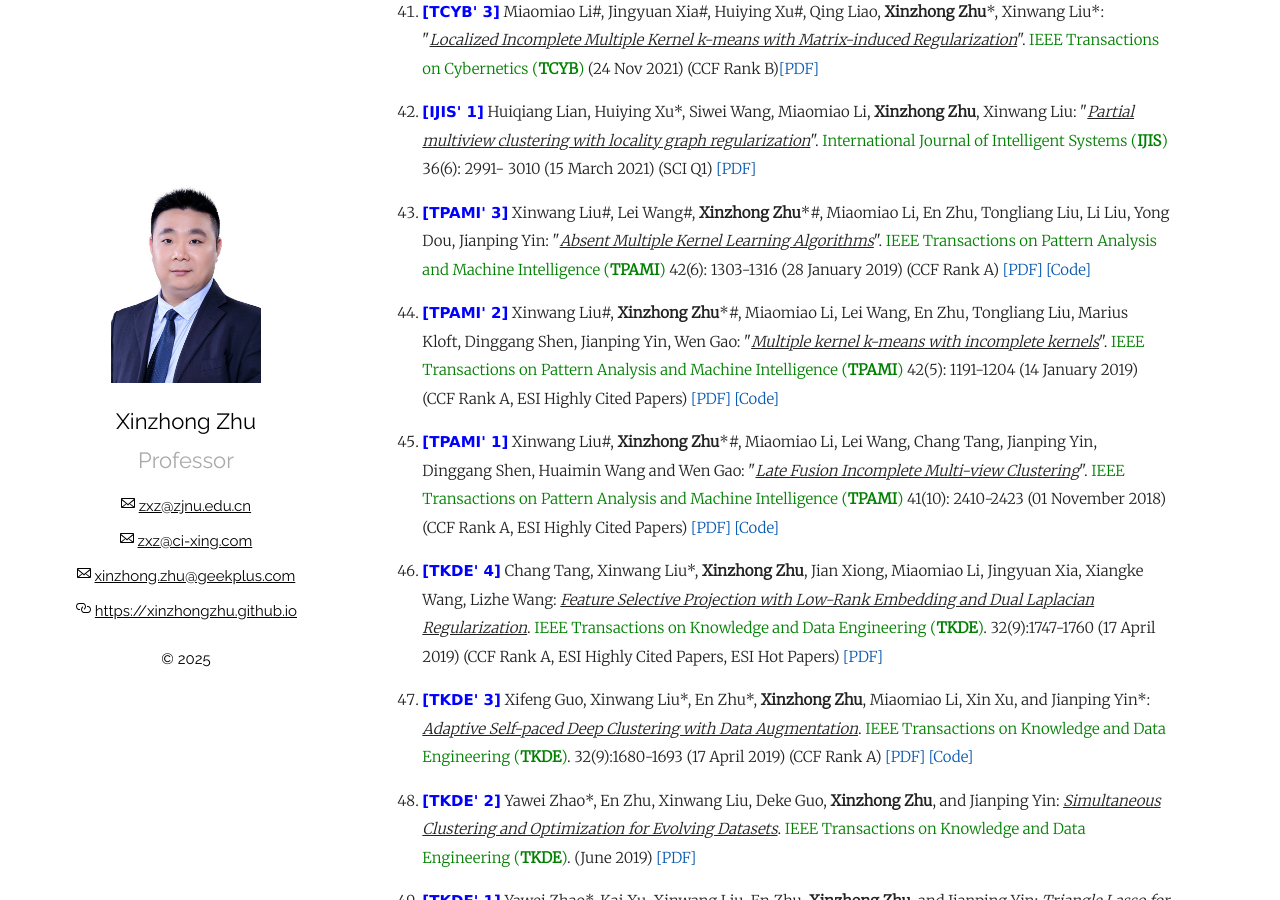
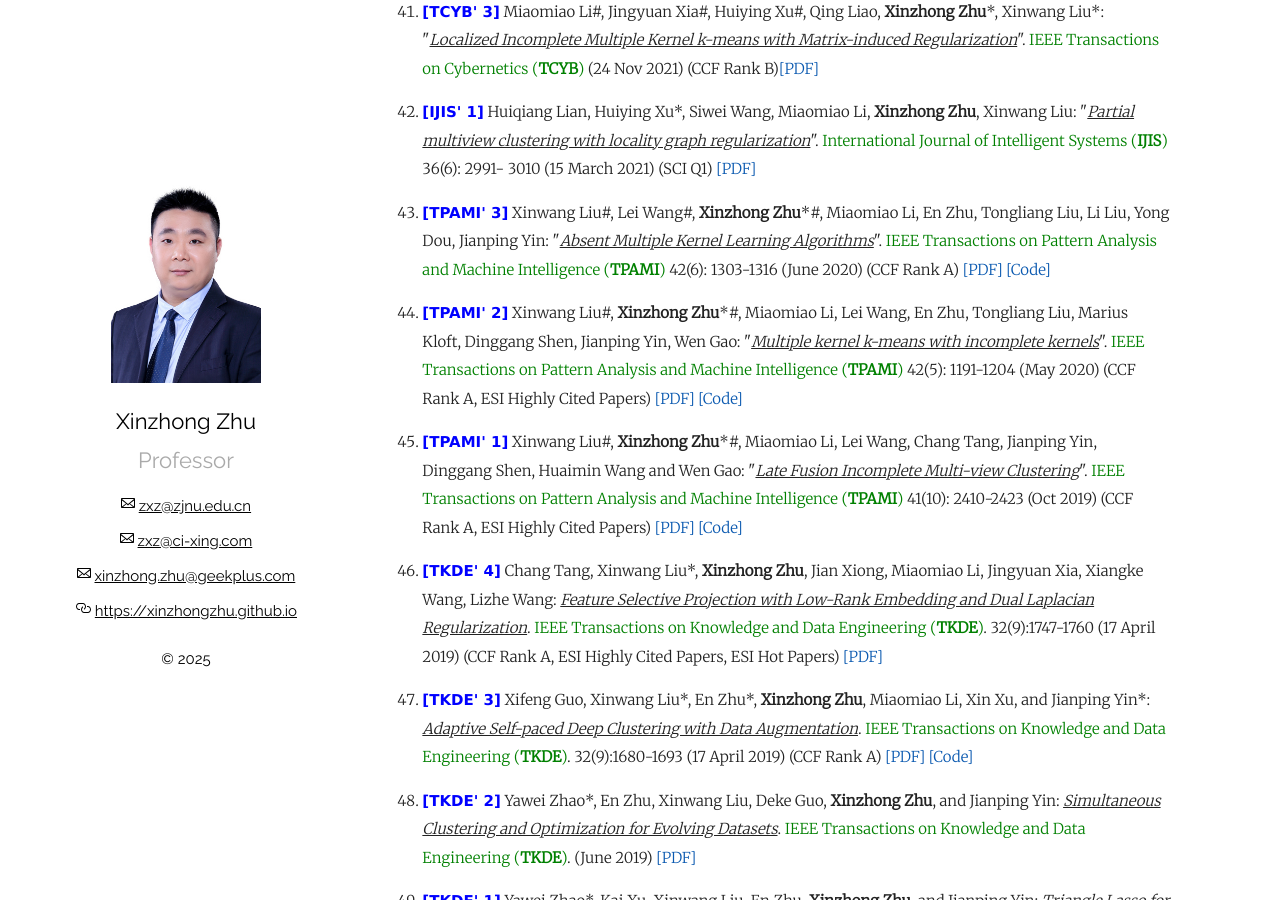
Before and after one commit to xinzhongzhu/xinzhongzhu.github.io, a Jekyll site: the page built from index.md, in a window 1280 px wide and 900 px high, scrolled down 4882 px. Built offline with Jekyll 4.4.1, drawn with Linux system fonts in a browser that asks for light colours.

Commit message:
Update index.md

```diff
--- a/index.md
+++ b/index.md
@@ -113,11 +113,11 @@ Please drop me a message by email: <u>zxz@zjnu.edu.cn</u> or <u>zxz@ci-xing.com<
 
 
 
-<p style="margin-top: 8px;"><li><font face="verdana" color="blue"><b>[TPAMI' 3]</b></font> Xinwang Liu#, Lei Wang#, <b>Xinzhong Zhu</b>*#, Miaomiao Li, En Zhu, Tongliang Liu, Li Liu, Yong Dou, Jianping Yin: "<i><u>Absent Multiple Kernel Learning Algorithms</u></i>". <font color="green">IEEE Transactions on Pattern Analysis and Machine Intelligence (<b>TPAMI</b>)</font> 42(6): 1303-1316 (28 January 2019) (CCF Rank A) <a href = "https://xinzhongzhu.github.io/document/Absent_Multiple_Kernel_Learning_Algorithms.pdf">[PDF]</a> <a href = "https://github.com/xinwangliu/Absent-Multiple-Kernel-Learning-Algorithms">[Code]</a></li></p>
+<p style="margin-top: 8px;"><li><font face="verdana" color="blue"><b>[TPAMI' 3]</b></font> Xinwang Liu#, Lei Wang#, <b>Xinzhong Zhu</b>*#, Miaomiao Li, En Zhu, Tongliang Liu, Li Liu, Yong Dou, Jianping Yin: "<i><u>Absent Multiple Kernel Learning Algorithms</u></i>". <font color="green">IEEE Transactions on Pattern Analysis and Machine Intelligence (<b>TPAMI</b>)</font> 42(6): 1303-1316 (June 2020) (CCF Rank A) <a href = "https://xinzhongzhu.github.io/document/Absent_Multiple_Kernel_Learning_Algorithms.pdf">[PDF]</a> <a href = "https://github.com/xinwangliu/Absent-Multiple-Kernel-Learning-Algorithms">[Code]</a></li></p>
 
-<p style="margin-top: 8px;"><li><font face="verdana" color="blue"><b>[TPAMI' 2]</b></font> Xinwang Liu#, <b>Xinzhong Zhu</b>*#, Miaomiao Li, Lei Wang, En Zhu, Tongliang Liu, Marius Kloft, Dinggang Shen, Jianping Yin, Wen Gao: "<i><u>Multiple kernel k-means with incomplete kernels</u></i>". <font color="green">IEEE Transactions on Pattern Analysis and Machine Intelligence (<b>TPAMI</b>)</font> 42(5): 1191-1204 (14 January 2019) (CCF Rank A, ESI Highly Cited Papers) <a href = "https://tongliang-liu.github.io/papers/TPAMI Multiple Kernel.pdf">[PDF]</a> <a href = "https://github.com/xinwangliu/absentkernel/tree/master">[Code]</a></li></p>
+<p style="margin-top: 8px;"><li><font face="verdana" color="blue"><b>[TPAMI' 2]</b></font> Xinwang Liu#, <b>Xinzhong Zhu</b>*#, Miaomiao Li, Lei Wang, En Zhu, Tongliang Liu, Marius Kloft, Dinggang Shen, Jianping Yin, Wen Gao: "<i><u>Multiple kernel k-means with incomplete kernels</u></i>". <font color="green">IEEE Transactions on Pattern Analysis and Machine Intelligence (<b>TPAMI</b>)</font> 42(5): 1191-1204 (May 2020) (CCF Rank A, ESI Highly Cited Papers) <a href = "https://tongliang-liu.github.io/papers/TPAMI Multiple Kernel.pdf">[PDF]</a> <a href = "https://github.com/xinwangliu/absentkernel/tree/master">[Code]</a></li></p>
 
-<p style="margin-top: 8px;"><li><font face="verdana" color="blue"><b>[TPAMI' 1]</b></font> Xinwang Liu#, <b>Xinzhong Zhu</b>*#, Miaomiao Li, Lei Wang, Chang Tang, Jianping Yin, Dinggang Shen, Huaimin Wang and Wen Gao: "<i><u>Late Fusion Incomplete Multi-view Clustering</u></i>". <font color="green">IEEE Transactions on Pattern Analysis and Machine Intelligence (<b>TPAMI</b>)</font> 41(10): 2410-2423 (01 November 2018) (CCF Rank A, ESI Highly Cited Papers) <a href = "https://xinzhongzhu.github.io/document/Multiple_Kernel_kk-Means_with_Incomplete_Kernels.pdf">[PDF]</a> <a href = "https://github.com/xinwangliu/Late-Fusion-Incomplete-Multi-view-Clustering">[Code]</a></li></p>
+<p style="margin-top: 8px;"><li><font face="verdana" color="blue"><b>[TPAMI' 1]</b></font> Xinwang Liu#, <b>Xinzhong Zhu</b>*#, Miaomiao Li, Lei Wang, Chang Tang, Jianping Yin, Dinggang Shen, Huaimin Wang and Wen Gao: "<i><u>Late Fusion Incomplete Multi-view Clustering</u></i>". <font color="green">IEEE Transactions on Pattern Analysis and Machine Intelligence (<b>TPAMI</b>)</font> 41(10): 2410-2423 (Oct 2019) (CCF Rank A, ESI Highly Cited Papers) <a href = "https://xinzhongzhu.github.io/document/Multiple_Kernel_kk-Means_with_Incomplete_Kernels.pdf">[PDF]</a> <a href = "https://github.com/xinwangliu/Late-Fusion-Incomplete-Multi-view-Clustering">[Code]</a></li></p>
 
 
   <p style="margin-top: 8px;"><li><font face="verdana" color="blue"><b>[TKDE' 4]</b></font> Chang Tang, Xinwang Liu*, <b>Xinzhong Zhu</b>, Jian Xiong, Miaomiao Li, Jingyuan Xia, Xiangke Wang, Lizhe Wang: <i><u>Feature Selective Projection with Low-Rank Embedding and Dual Laplacian Regularization</u></i>. <font color="green">IEEE Transactions on Knowledge and Data Engineering (<b>TKDE</b>)</font>. 32(9):1747-1760 (17 April 2019) (CCF Rank A, ESI Highly Cited Papers, ESI Hot Papers) <a href = "https://xinzhongzhu.github.io/document/Feature Selective.pdf">[PDF]</a></li></p>
```
